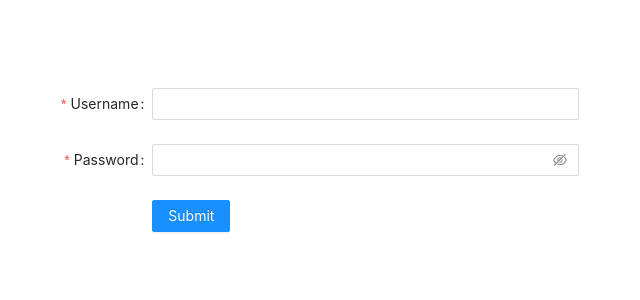
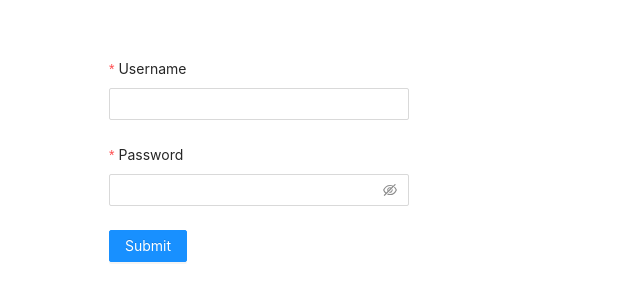
Before and after one commit to joeboylson/roamio-api, a React app: page /login in a window 1280 px wide. Shown: the part 228-528 px from the top of the page, without its empty margins (381-1021 px from the left). Built offline with nearby package versions, Linux system fonts and the light colour scheme.

Commit message:
fixing form styling

```diff
--- a/src/DashBoard/DashBoard.jsx
+++ b/src/DashBoard/DashBoard.jsx
@@ -7,7 +7,6 @@ import Loading from '../Loading/Loading';
 
 import '../styles/DashBoard.scss';
 import { List } from 'antd';
-
 
 const DashBoard = (props) => {
 
--- a/src/Login/Login.jsx
+++ b/src/Login/Login.jsx
@@ -25,45 +25,34 @@ const Login = () => {
 
     const loginFailed = () => message.error("Invalid username or password")
 
-    const layout = {
-        labelCol: { span: 8 },
-        wrapperCol: { span: 16 },
-    };
-
-    const tailLayout = {
-        wrapperCol: { offset: 8, span: 16 },
-    };
-
     return (
         <div id={'login'}>
 
             <Form
-                { ...layout }
-                name="basic"
+                layout={'vertical'}
+                name={'basic'}
                 initialValues={{ remember: true }}
                 onFinish={login}
                 onFinishFailed={loginFailed}
             >
                 <Form.Item
-                    label="Username"
-                    name="username"
+                    label={'Username'}
+                    name={'username'}
                     rules={[{ required: true }]}
                 >
                     <Input />
                 </Form.Item>
 
                 <Form.Item
-                    label="Password"
-                    name="password"
+                    label={'Password'}
+                    name={'password'}
                     rules={[{ required: true,  }]}
                 >
                     <Input.Password />
                 </Form.Item>
 
-                <Form.Item {...tailLayout}>
-                    <Button type="primary" htmlType="submit">
-                    Submit
-                    </Button>
+                <Form.Item>
+                    <Button type={'primary'} htmlType={'submit'}>Submit</Button>
                 </Form.Item>
             </Form>
 
--- a/src/styles/Login.scss
+++ b/src/styles/Login.scss
@@ -6,7 +6,7 @@
     place-items: center;
 
     .ant-form {
-        width: 50%;
+        // width: 50%;
         min-width: 300px;
     }
 }
```
